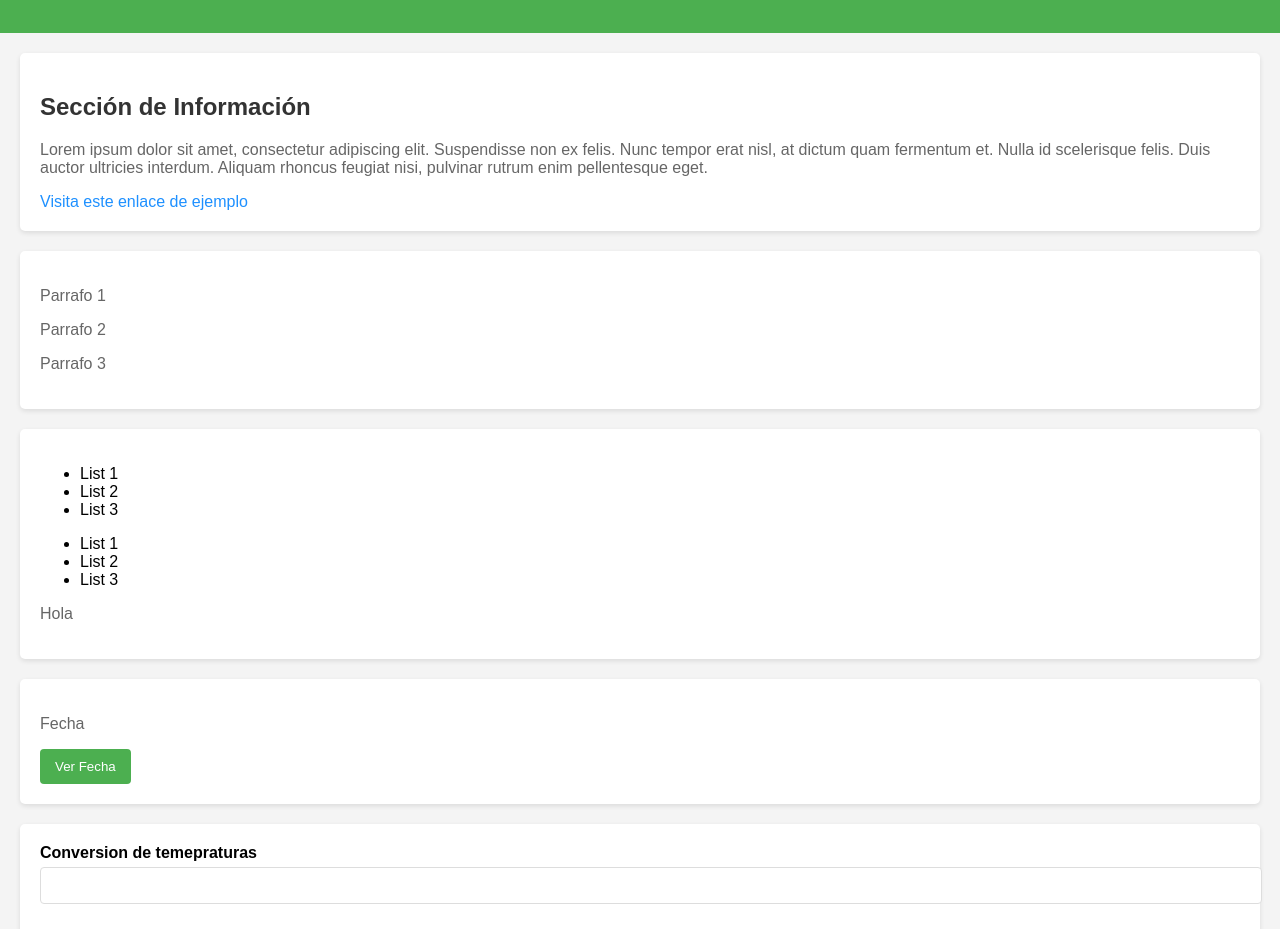
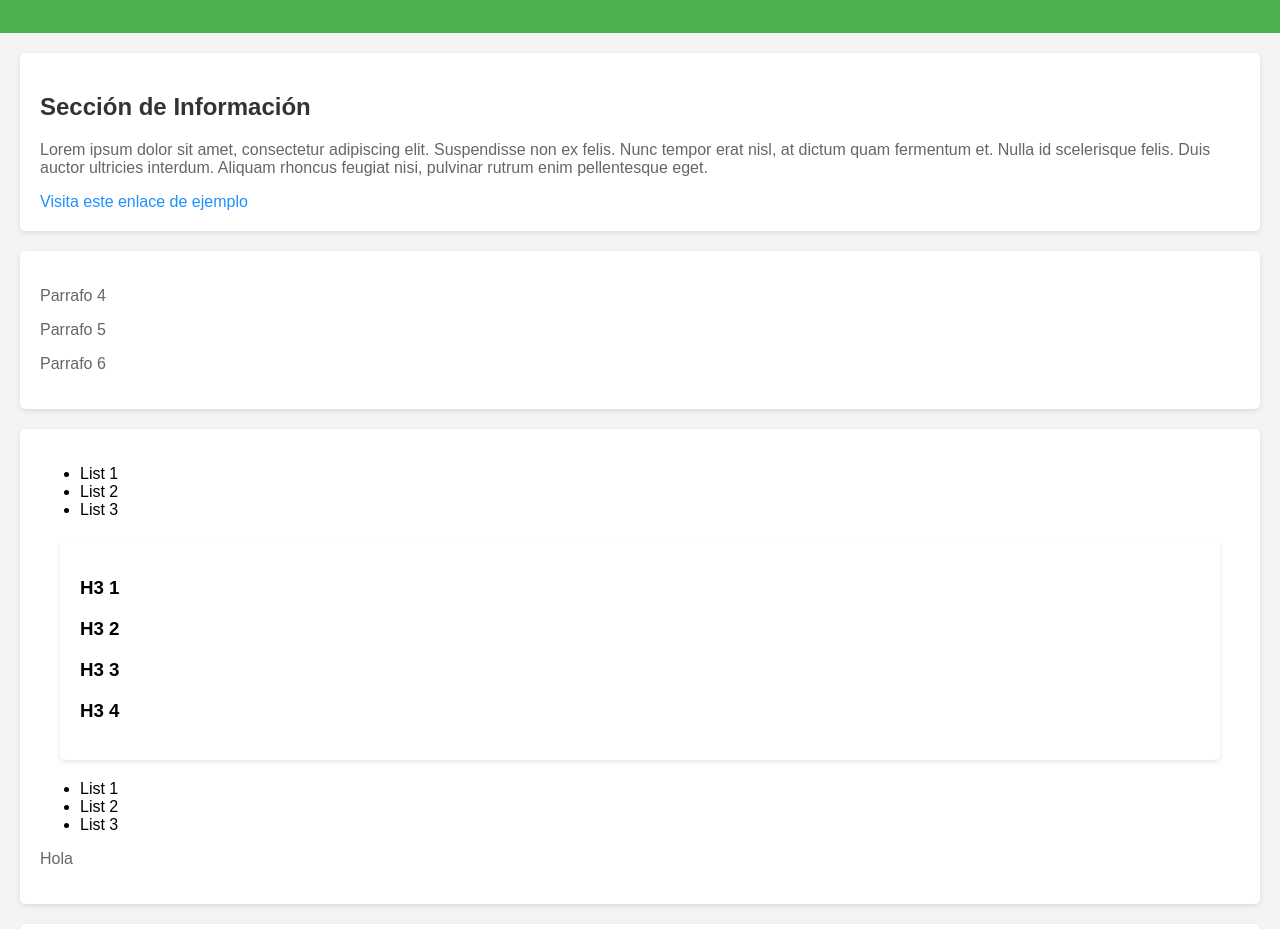
Before and after one commit to andres-lentijo/ejercicionDOM, a plain HTML site: page index.html in a window 1280 px wide. Shown: the part 121-1050 px from the top of the page. Drawn offline with Linux system fonts and the light colour scheme.

Commit message:
Adicion Secciones

```diff
--- a/index.html
+++ b/index.html
@@ -20,9 +20,9 @@
     </section>
 
     <section>
-      <p id="p1">Parrafo 1</p>
-      <p id="p2">Parrafo 2</p>
-      <p id="p3">Parrafo 3</p>
+      <p id="p4">Parrafo 4</p>
+      <p id="p5">Parrafo 5</p>
+      <p id="p6">Parrafo 6</p>
     </section>
 
     <section>
@@ -32,6 +32,12 @@
     <li class="lista"> List 3</li>
   </ul>
 
+  <section>
+    <h3 id="h1">H3 1</h3>
+    <h3 id="h2">H3 2</h3>
+    <h3 id="h3">H3 3</h3>
+    <h3 id="h4">H3 4</h3>
+  </section>
 
   <ul class="listaElementos">
     <li class="listas"> List 1</li>
```
